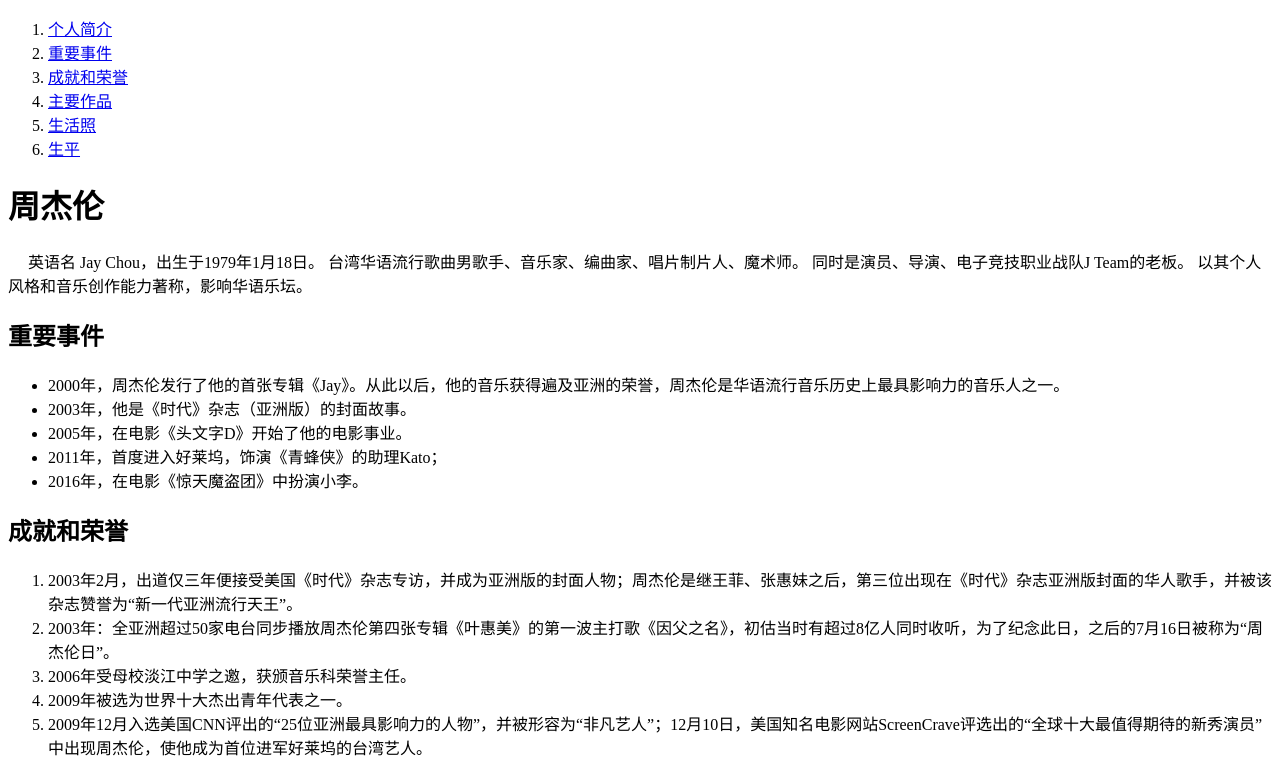
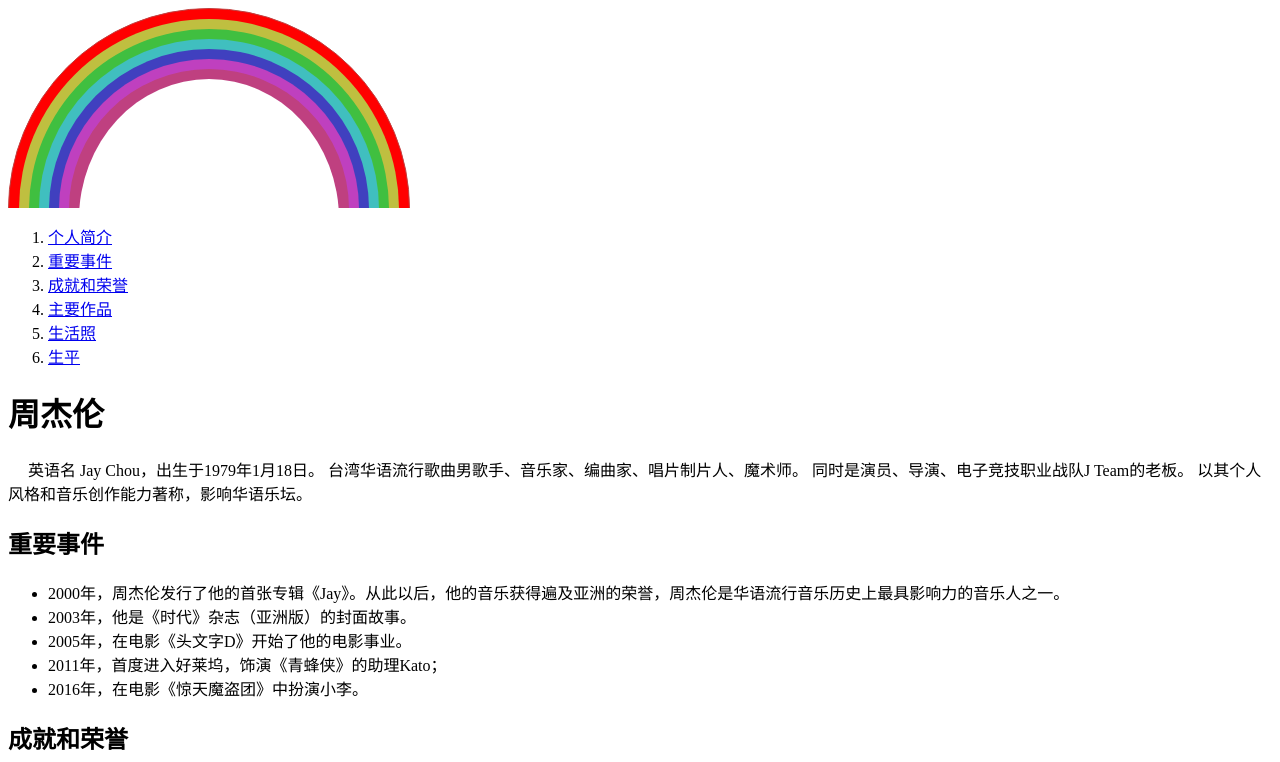
Before and after one commit to SunQuan96/Jay, a plain HTML site: page index.html in a window 1280 px wide. Shown: the top 762 px of the page. Drawn offline with Linux system fonts and the light colour scheme.

Commit message:
加入彩虹

```diff
--- a/index.html
+++ b/index.html
@@ -5,11 +5,32 @@
     <meta http-equiv="X-UA-Compatible" content="IE=edge">
     <meta name="viewport" content="width=device-width, initial-scale=1.0, minimum-scale=1.0, maximum-scale=1.0, user-scalable=no">
     <title>周杰伦</title>
+    <link rel="stylesheet" href="./style.css">
 <style>
     img{max-width: 100%;}
 </style>
 </head>
+
 <body>
+    <div class="rainbow">
+        <div>
+          <div>
+            <div>
+              <div>
+                <div>
+                  <div>
+                    <div>
+                      <div>
+
+                      </div>
+                    </div>
+                  </div>
+                </div>
+              </div>
+            </div>
+          </div>
+        </div>
+      </div>
     <nav>
         <ol>
             <li>
@@ -131,5 +152,6 @@
                     <div style="height:100px">
 
                     </div>
+
 </body>
 </html>
--- /dev/null
+++ b/style.css
@@ -0,0 +1,37 @@
+/* 🌈 */
+.rainbow{height: 200px;overflow: hidden;}
+.rainbow div{overflow: hidden;}
+.rainbow > div{
+    border: 1px solid hsl(0, 50%, 50%) ;
+    width: 400px;height: 400px;
+    background:red;border-radius: 50%;
+}
+.rainbow > div >div{
+
+   margin: 10px;height: 380px;
+    background:hsl(60, 50%, 50%);border-radius: 50%;
+}
+.rainbow > div >div >div{
+  border-radius: 50%;
+   margin: 10px;height: 360px;
+    background:hsl(120, 50%, 50%);}
+ .rainbow > div >div >div >div{
+        border-radius: 50%;
+       margin: 10px;height: 340px;
+        background:hsl(180, 50%, 50%);}
+        .rainbow > div >div >div >div >div{
+           border-radius: 50%;
+           margin: 10px;height: 320px;
+            background:hsl(240, 50%, 50%);}
+            .rainbow > div >div >div >div >div>div{
+            border-radius: 50%;
+               margin: 10px;height: 300px;
+                background: hsl(300 ,50%, 50%);}
+                .rainbow > div >div>div >div >div >div>div{
+                  border-radius: 50%;
+                   margin: 10px;height: 280px;
+                    background:hsl(330 ,50%, 50%);}
+                   .rainbow > div >div>div>div >div >div >div>div{
+                        border-radius: 50%;
+                       margin: 10px;height: 280px;
+                        background:white;}
```
Also changed, not shown: 1 other file.
